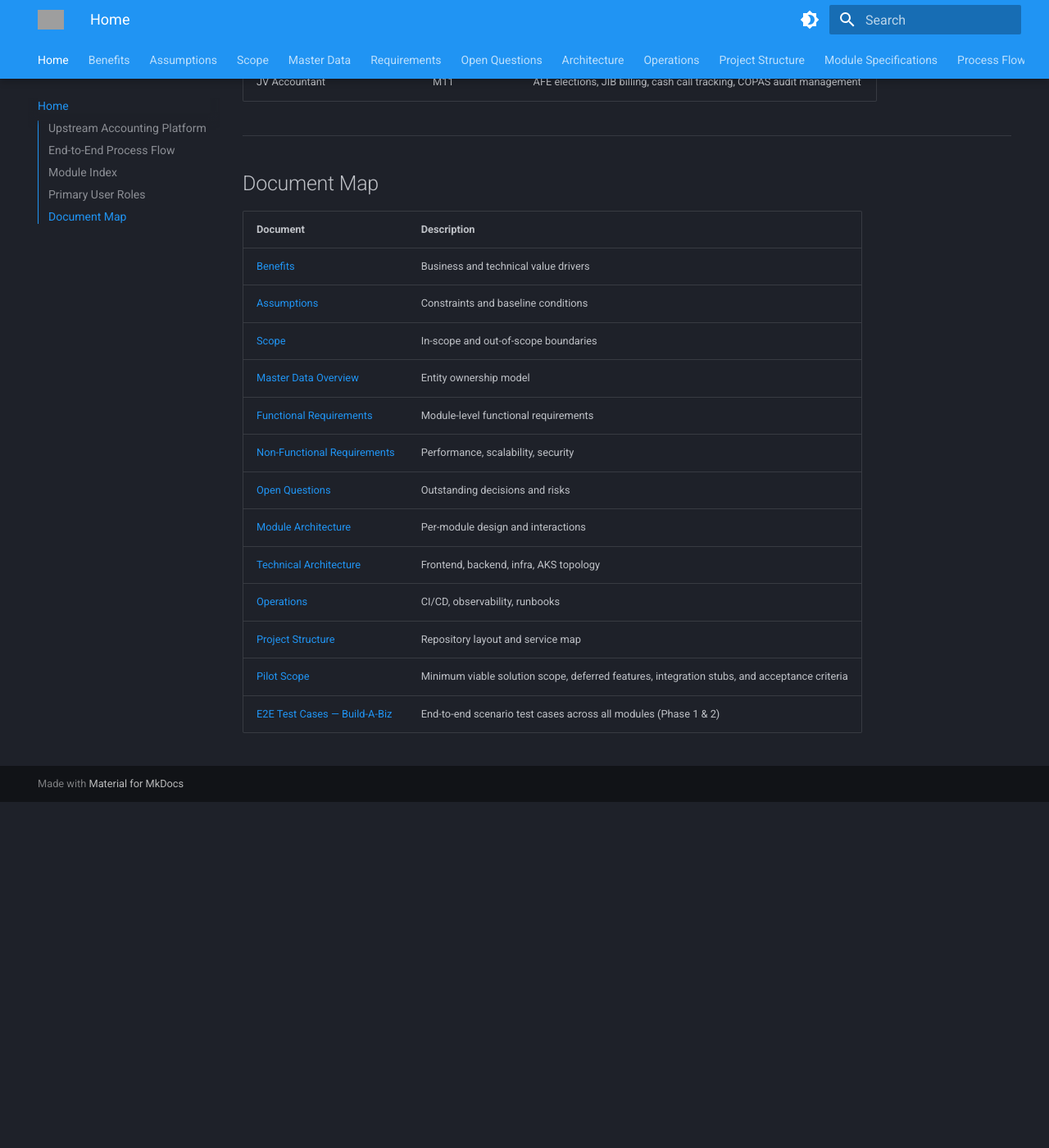
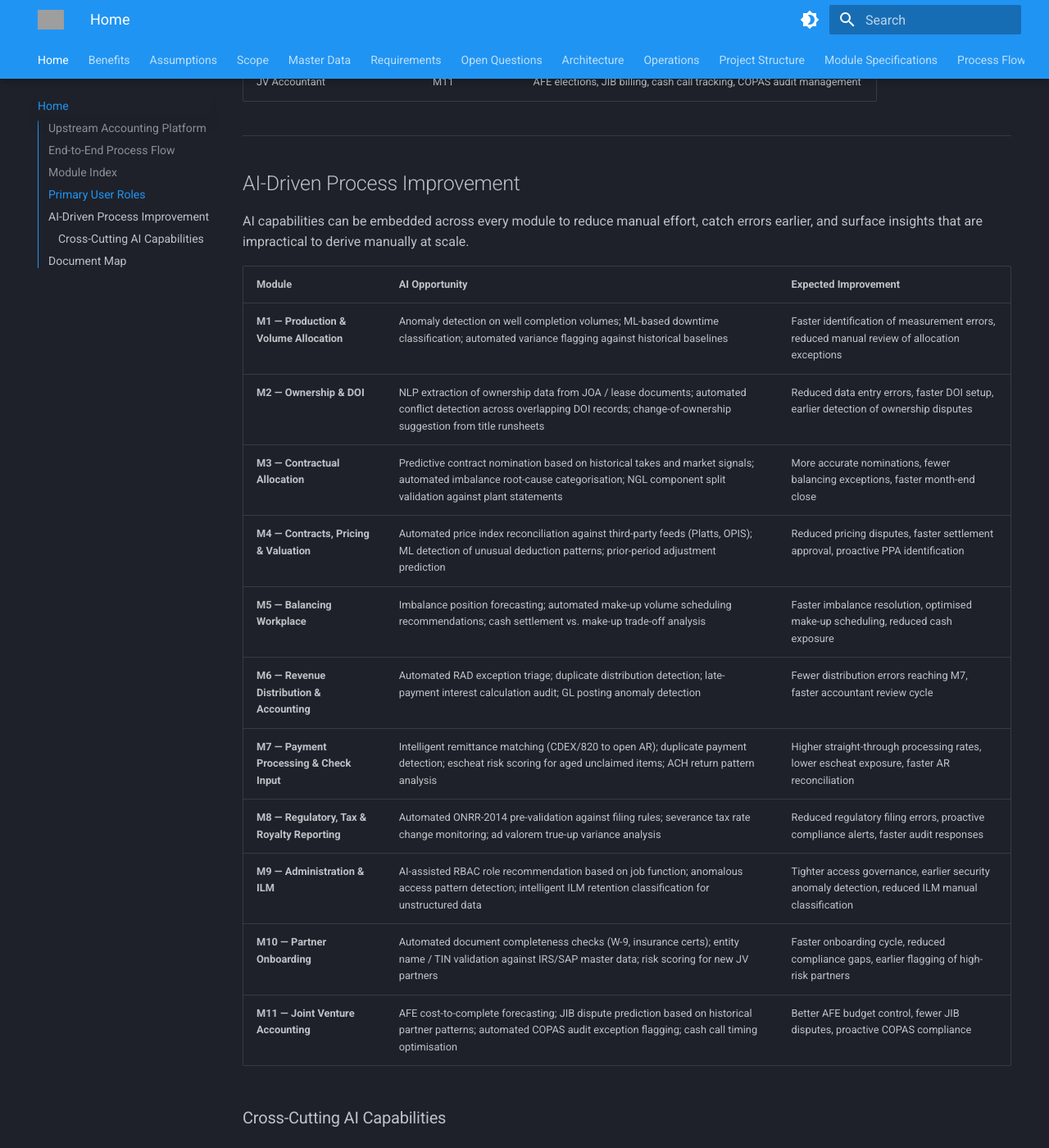
Before and after one commit to SierraDigitalProjects/EnerFusionDocumentation, an MkDocs documentation site: the page built from Documentation/index.md, in a window 1280 px wide and 1400 px high, scrolled down 2364 px. Shown: the whole window at 82% size. Built offline with MkDocs 1.6.1 and Material for MkDocs 9.7.7, drawn with Linux system fonts in a browser that asks for light colours; before the commit the page ends 3342 px from its top, so only the background shows below that; some of the changed text lies outside the part shown; grey boxes are pictures that could not be loaded.

Commit message:
ai section

```diff
--- a/Documentation/index.md
+++ b/Documentation/index.md
@@ -84,6 +84,34 @@ EnerFusion Upstream Accounting is a cloud-native upstream accounting platform fo
 
 ---
 
+## AI-Driven Process Improvement
+
+AI capabilities can be embedded across every module to reduce manual effort, catch errors earlier, and surface insights that are impractical to derive manually at scale.
+
+| Module | AI Opportunity | Expected Improvement |
+|--------|---------------|----------------------|
+| **M1 — Production & Volume Allocation** | Anomaly detection on well completion volumes; ML-based downtime classification; automated variance flagging against historical baselines | Faster identification of measurement errors, reduced manual review of allocation exceptions |
+| **M2 — Ownership & DOI** | NLP extraction of ownership data from JOA / lease documents; automated conflict detection across overlapping DOI records; change-of-ownership suggestion from title runsheets | Reduced data entry errors, faster DOI setup, earlier detection of ownership disputes |
+| **M3 — Contractual Allocation** | Predictive contract nomination based on historical takes and market signals; automated imbalance root-cause categorisation; NGL component split validation against plant statements | More accurate nominations, fewer balancing exceptions, faster month-end close |
+| **M4 — Contracts, Pricing & Valuation** | Automated price index reconciliation against third-party feeds (Platts, OPIS); ML detection of unusual deduction patterns; prior-period adjustment prediction | Reduced pricing disputes, faster settlement approval, proactive PPA identification |
+| **M5 — Balancing Workplace** | Imbalance position forecasting; automated make-up volume scheduling recommendations; cash settlement vs. make-up trade-off analysis | Faster imbalance resolution, optimised make-up scheduling, reduced cash exposure |
+| **M6 — Revenue Distribution & Accounting** | Automated RAD exception triage; duplicate distribution detection; late-payment interest calculation audit; GL posting anomaly detection | Fewer distribution errors reaching M7, faster accountant review cycle |
+| **M7 — Payment Processing & Check Input** | Intelligent remittance matching (CDEX/820 to open AR); duplicate payment detection; escheat risk scoring for aged unclaimed items; ACH return pattern analysis | Higher straight-through processing rates, lower escheat exposure, faster AR reconciliation |
+| **M8 — Regulatory, Tax & Royalty Reporting** | Automated ONRR-2014 pre-validation against filing rules; severance tax rate change monitoring; ad valorem true-up variance analysis | Reduced regulatory filing errors, proactive compliance alerts, faster audit responses |
+| **M9 — Administration & ILM** | AI-assisted RBAC role recommendation based on job function; anomalous access pattern detection; intelligent ILM retention classification for unstructured data | Tighter access governance, earlier security anomaly detection, reduced ILM manual classification |
+| **M10 — Partner Onboarding** | Automated document completeness checks (W-9, insurance certs); entity name / TIN validation against IRS/SAP master data; risk scoring for new JV partners | Faster onboarding cycle, reduced compliance gaps, earlier flagging of high-risk partners |
+| **M11 — Joint Venture Accounting** | AFE cost-to-complete forecasting; JIB dispute prediction based on historical partner patterns; automated COPAS audit exception flagging; cash call timing optimisation | Better AFE budget control, fewer JIB disputes, proactive COPAS compliance |
+
+### Cross-Cutting AI Capabilities
+
+- **Natural Language Query** — users can query production volumes, owner statements, and compliance status in plain English without navigating module-specific screens.
+- **Predictive Close** — ML models trained on historical month-end patterns flag which modules are likely to miss close deadlines, enabling proactive intervention.
+- **Audit Trail Summarisation** — LLM-generated summaries of change history for any entity (well, owner, contract) reduce auditor preparation time.
+- **Regulatory Change Monitoring** — automated ingestion of ONRR, state agency, and COPAS bulletins with AI-generated impact assessments mapped to affected modules.
+- **Operator Copilot** — in-app AI assistant contextual to the user's current module, role, and open work items — surfaces next-best actions and explains calculation logic on demand.
+
+---
+
 ## Document Map
 
 | Document | Description |
```
Also changed, not shown: site/index.html, site/search/search_index.json.
